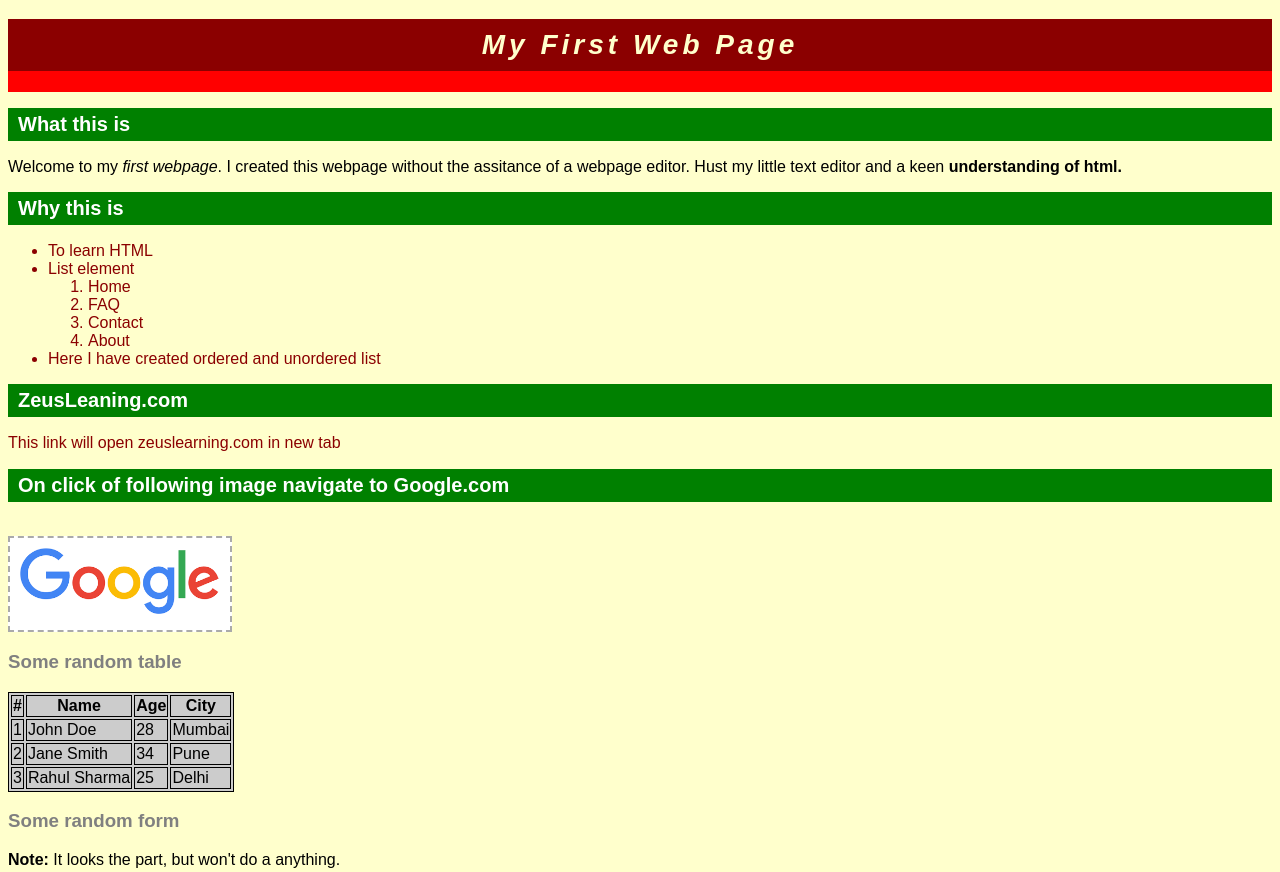
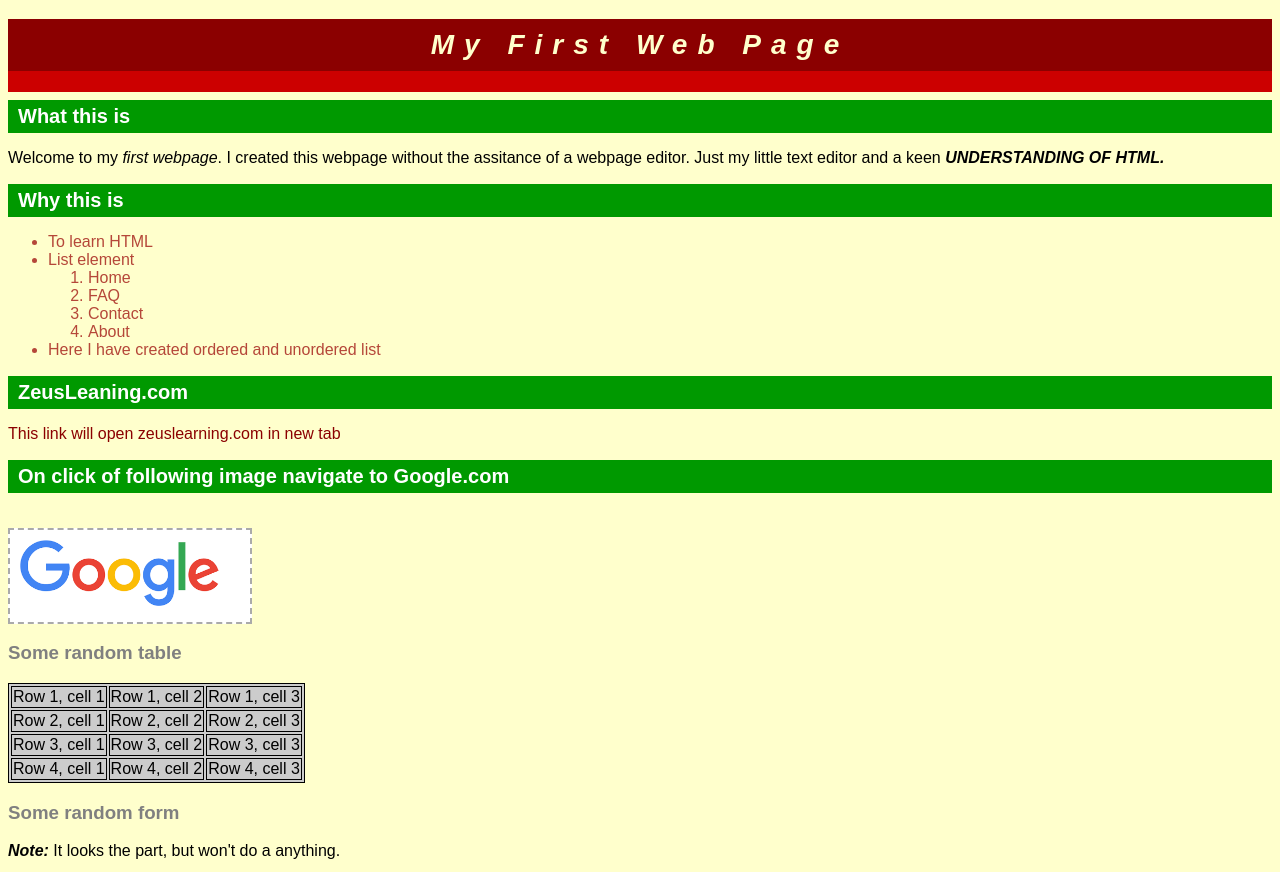
Before and after one commit to dhruvin060903/zeustraining, a plain HTML site: page index.html in a window 1280 px wide. Shown: the top 872 px of the page. Drawn offline with Linux system fonts and the light colour scheme.

Commit message:
Day_1 Updated

```diff
--- a/index.html
+++ b/index.html
@@ -14,9 +14,9 @@
     <div class="title">
         <h1>My First Web Page</h1>
     </div>
-    <h2>What this is</h2>
-    <p>Welcome to my <I>first webpage</I>. I created this webpage without the assitance of a webpage editor. Hust my
-        little text editor and a keen <b>understanding of html.</b></p>
+    <h2 class="wti">What this is</h2>
+    <p>Welcome to my <I>first webpage</I>. I created this webpage without the assitance of a webpage editor. Just my
+        little text editor and a keen <b style="text-transform: uppercase"><I>understanding of html.</I></b></p>
     <h2>Why this is</h2>
     <ul>
 
@@ -45,46 +45,38 @@
     <br>
     <h3>Some random table</h3>
     <table>
-        <thead>
        <tr>
-                <th>#</th>
-                <th>Name</th>
-                <th>Age</th>
-                <th>City</th>
-            </tr>
-        </thead>
-        <tbody>
-            <tr>
-                <td>1</td>
-                <td>John Doe</td>
-                <td>28</td>
-                <td>Mumbai</td>
+        <td>Row 1, cell 1</td>
+        <td>Row 1, cell 2</td>
+        <td>Row 1, cell 3</td>
     </tr>
     <tr>
-                <td>2</td>
-                <td>Jane Smith</td>
-                <td>34</td>
-                <td>Pune</td>
+        <td>Row 2, cell 1</td>
+        <td>Row 2, cell 2</td>
+        <td>Row 2, cell 3</td>
     </tr>
     <tr>
-                <td>3</td>
-                <td>Rahul Sharma</td>
-                <td>25</td>
-                <td>Delhi</td>
+        <td>Row 3, cell 1</td>
+        <td>Row 3, cell 2</td>
+        <td>Row 3, cell 3</td>
+    </tr>
+    <tr>
+        <td>Row 4, cell 1</td>
+        <td>Row 4, cell 2</td>
+        <td>Row 4, cell 3</td>
     </tr>
         </tbody>
     </table>
     <h3>Some random form</h3>
 
-    <p><b>Note:</b> It looks the part, but won't do a anything.</p>
+    <p><b><I>Note:</I></b> It looks the part, but won't do a anything.</p>
     <form onsubmit="return validateForm(event)">
 
         <label for="name">Name:</label><br><br>
         <input type="text" id="name" name="name" placeholder="Your name"><br>
         <br>
         <label for="comments">Comments:</label><br><br>
-        <textarea id="comments" name="comments" rows="10" cols="30" placeholder="Your comments"
-            style="overflow: auto;"></textarea><br>
+        <textarea id="comments" name="comments" rows="10" cols="30" placeholder="Your comments"></textarea><br>
         <br>
         <label for="gender">Are you:</label><br><br>
 
--- a/style.css
+++ b/style.css
@@ -1,42 +1,41 @@
-
 body {
   background-color: #ffffcc;
   font-family: Arial, sans-serif;
 }
-.title{
-     background-color: red;
+.title {
+  background-color: #cc0000;
   padding-bottom: 2px;
 }
 h1 {
   background-color: darkred;
-    color:  #ffffcc;
+  color: #ffffcc;
   text-align: center;
   padding: 10px;
   font-size: 28px;
-    letter-spacing: 4px;
+  letter-spacing: 10px;
   font-style: italic;
-
 }
 
 h2 {
-    background-color: green;
+  background-color: #009900;
   color: white;
   padding: 5px 10px;
   font-size: 20px;
 }
-
+.wti {
+  margin-top: 8px;
+}
 .fancy-border {
   display: inline-block;
   border: 2px dashed #aaa;
-      padding: 10px;
+  padding: 10px 30px 10px 10px;
   background-color: #ffffff; /* light yellow */
 }
-img{
-
+img {
   width: 200px;
 }
-ul{
-    color: darkred;
+ul {
+  color: #b54739;
 }
 h3 {
   color: gray;
@@ -50,7 +49,9 @@ a {
 a:hover {
   text-decoration: underline;
 }
-
+#comments {
+  overflow-y: scroll;
+}
 
 table {
   border: 1px solid black;
@@ -59,9 +60,9 @@ table {
   margin-top: 10px;
 }
 
-th, td {
+th,
+td {
   border: 1px solid black;
-
 }
 
 /* Form styling */
@@ -87,7 +88,6 @@ input[type="submit"] {
   cursor: pointer;
 }
 
-/* Paragraph styling */
 p {
   padding: 0 0px;
 }
```
Lines whose indentation alone changed are shown as unchanged.
